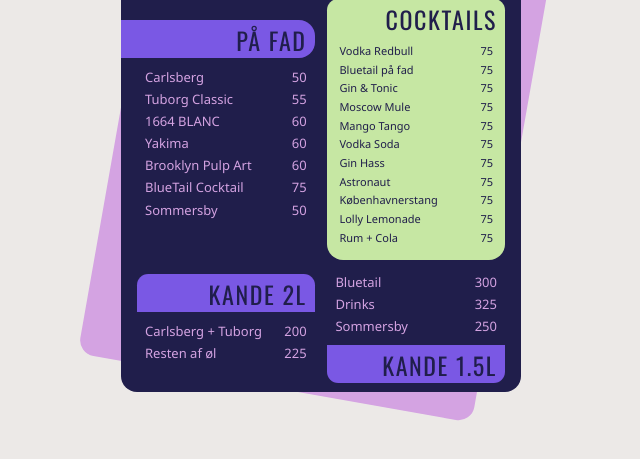
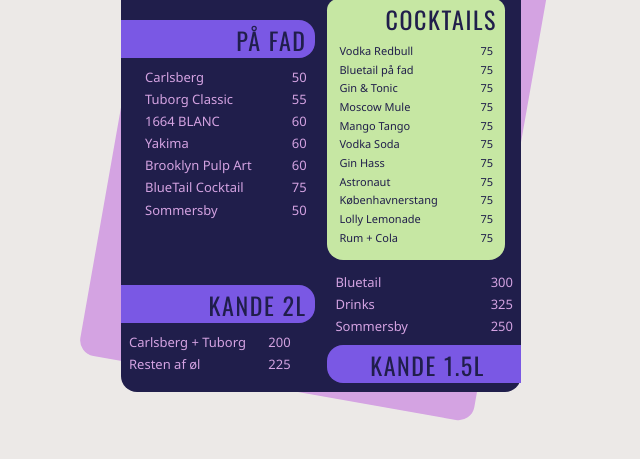
Before and after one commit to NikolineSchmidt/skor, a plain HTML site: page menukort.html in a window 1280 px wide. Shown: the part 275-734 px from the top of the page, without its empty margins (319-959 px from the left). Drawn offline with nearby package versions, Linux system fonts and the light colour scheme.

Commit message:
Update menukort.html

```diff
--- a/menukort.html
+++ b/menukort.html
@@ -49,20 +49,20 @@
                     <p><span>Rum + Cola</span> <span class="price">75</span></p>
                 </div>
             </div>
-            <div class="container left-spacer outline-container pitchers-menu">
-                <h2 class="round-titles thin-titles">KANDE 2L</h2>
-                <div class="items">
+            <div class="container bar-container bottled-menu">
+                <h2 class="bar-title-draft">KANDE 2L</h2>
+                <div class="items right-spacer">
                     <p><span>Carlsberg + Tuborg</span> <span class="price">200</span></p>
                     <p><span>Resten af øl</span> <span class="price">225</span></p>
                 </div>
             </div>
-            <div class="container right-spacer outline-container drinks-menu">
+            <div class="container bar-container bottled-menu">
                 <div class="items">
                     <p><span>Bluetail</span> <span class="price">300</span></p>
                     <p><span>Drinks</span> <span class="price">325</span></p>
                     <p><span>Sommersby</span> <span class="price">250</span></p>
                 </div>
-                <h2 class="thin-titles" id="opposite-round">KANDE 1.5L</h2>
+                <h2 class="bar-title-bottled">KANDE 1.5L</h2>
             </div>
         </div>
     </div>
```
